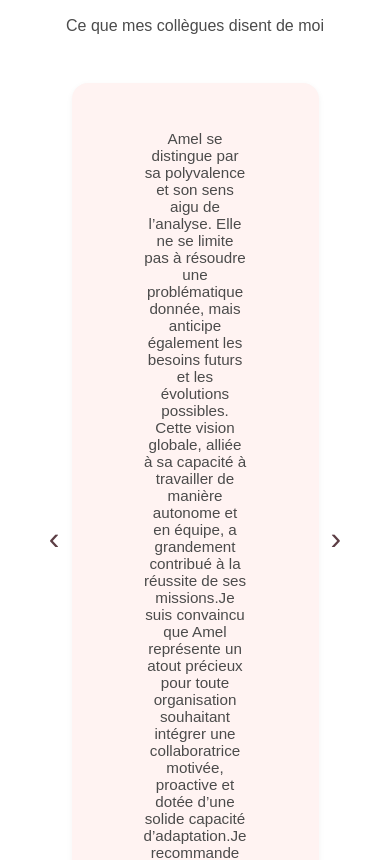
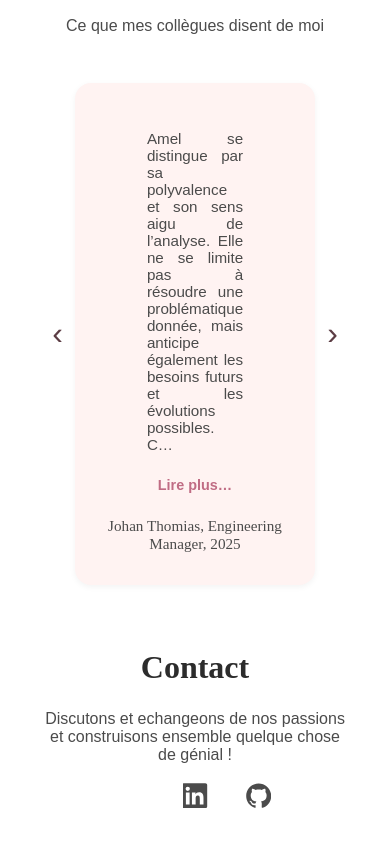
Before and after one commit to amelmnd/portfolio, a Next.js app: page / in a window 390 px wide. Shown: the part 1380-2240 px from the top of the page. Built offline with nearby package versions, Linux system fonts and the light colour scheme; no server answers; the database is empty; some icons are missing; a web font is replaced by a local one.

Commit message:
portfolio : add responsive ref

```diff
--- a/src/components/ReferenceCarousel/ReferenceCarousel.js
+++ b/src/components/ReferenceCarousel/ReferenceCarousel.js
@@ -1,6 +1,5 @@
-// components/ReferenceCarousel.jsx
 'use client';
-import React from 'react';
+import React, { useState } from 'react';
 import Carousel from '../Carousel/Carousel';
 import styles from './ReferenceCarousel.module.css';
 
@@ -36,12 +35,34 @@ export default function ReferenceCarousel() {
           card: styles.quoteCardRef,
           navButton: styles.navButtonRef,
         }}
-        renderItem={(quote) => (
-          <article>
-            <blockquote className={styles.quoteText}>{quote.text}</blockquote>
-            <footer className={styles.quoteAuthor}>{quote.author}</footer>
-          </article>
-        )}
+        renderItem={(quote) => {
+          // eslint-disable-next-line react-hooks/rules-of-hooks
+          const [expanded, setExpanded] = useState(false);
+          const toggle = () => setExpanded((prev) => !prev);
+
+          const isMobile =
+            typeof window !== 'undefined' && window.innerWidth <= 768;
+          const shortText =
+            quote.text.slice(0, 200) + (quote.text.length > 200 ? '…' : '');
+
+          return (
+            <article>
+              <blockquote className={styles.quoteText}>
+                {isMobile && !expanded ? shortText : quote.text}
+              </blockquote>
+
+              {isMobile && quote.text.length > 200 && (
+                <div className={styles.mobileToggle}>
+                  <button onClick={toggle} className={styles.toggleButton}>
+                    {expanded ? 'Réduire' : 'Lire plus…'}
+                  </button>
+                </div>
+              )}
+
+              <footer className={styles.quoteAuthor}>{quote.author}</footer>
+            </article>
+          );
+        }}
       />
     </section>
   );
--- a/src/components/ReferenceCarousel/ReferenceCarousel.module.css
+++ b/src/components/ReferenceCarousel/ReferenceCarousel.module.css
@@ -56,3 +56,32 @@
 .quoteAuthor{
   font-family: 'Playwrite HU', serif;
 }
+.quoteText {
+  color: var(--text);
+  margin-bottom: 1rem;
+  text-align: justify;
+}
+
+.mobileToggle {
+  display: none;
+}
+
+.toggleButton {
+  background: none;
+  border: none;
+  color: var(--link);
+  cursor: pointer;
+  font-weight: bold;
+  font-size: 0.9rem;
+}
+
+.toggleButton:hover {
+  text-decoration: underline;
+}
+
+@media (max-width: 768px) {
+  .mobileToggle {
+    display: block;
+    margin-bottom: 1rem;
+  }
+}
```
